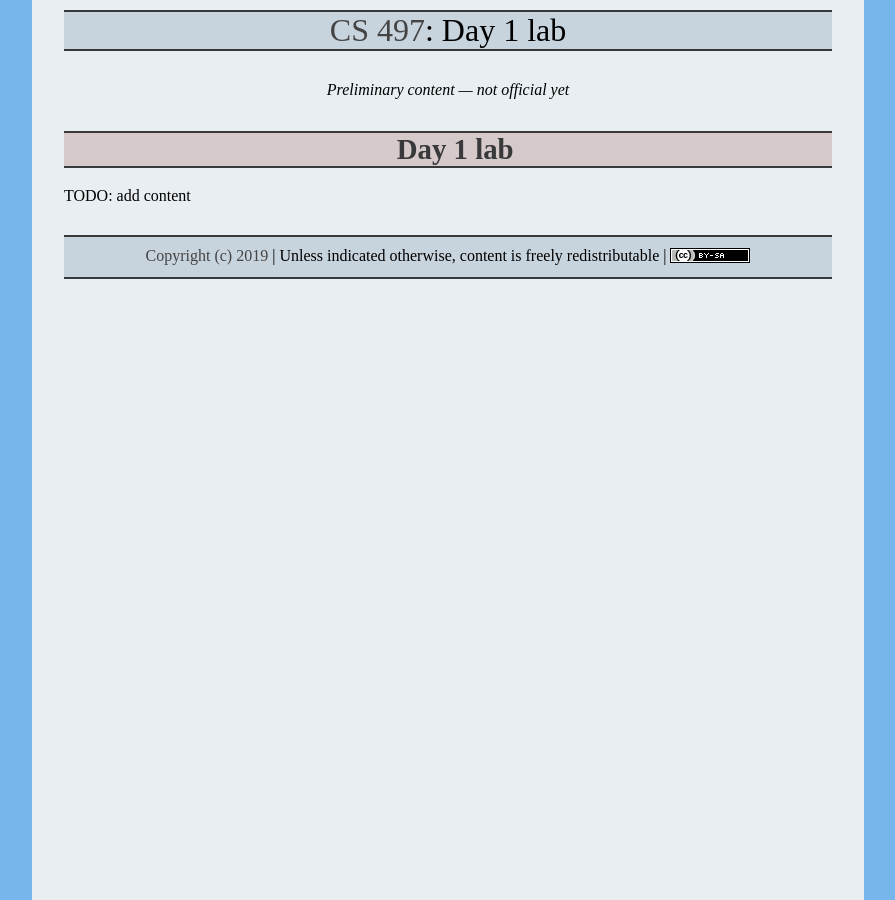
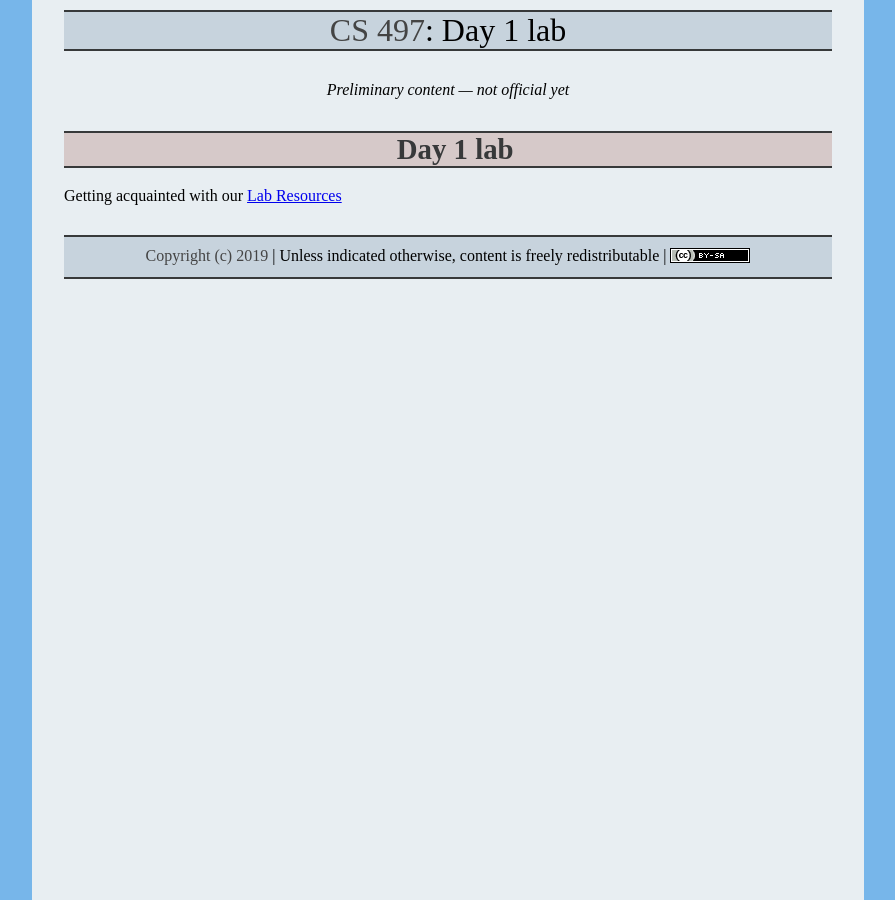
Before and after one commit to ycpcs/cs497-spring2019, a Jekyll site: the page built from labs/lab01.md, in a window 1280 px wide. Shown: the whole page, without its empty margins (192-1087 px from the left). Built offline with Jekyll 4.4.1, drawn with Linux system fonts in a browser that asks for light colours.

Commit message:
Update lab01.md

```diff
--- a/labs/lab01.md
+++ b/labs/lab01.md
@@ -5,4 +5,4 @@ title: "Day 1 lab"
 
 # Day 1 lab
 
-TODO: add content
+Getting acquainted with our [Lab Resources](resources/index.html)
```
